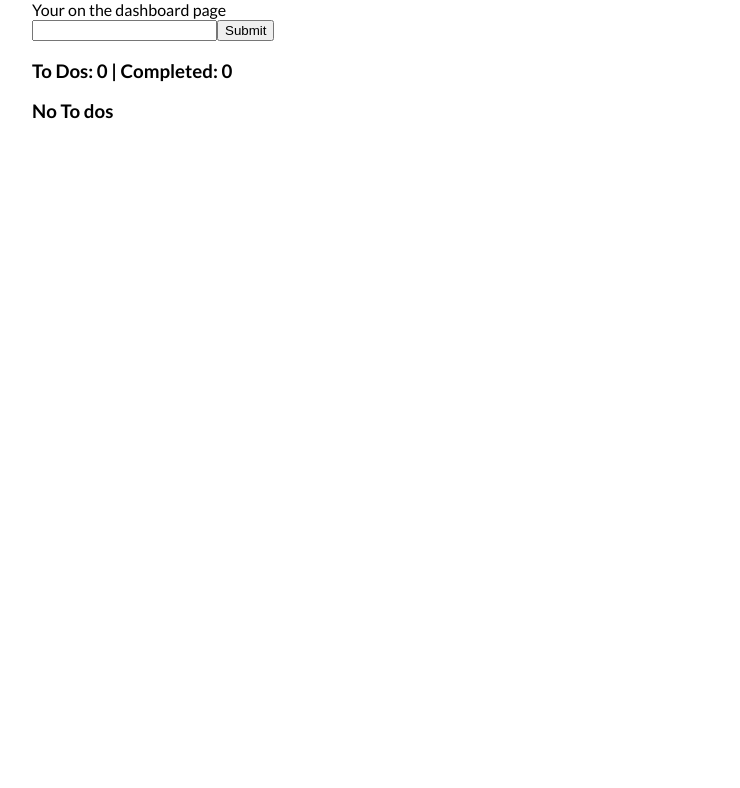
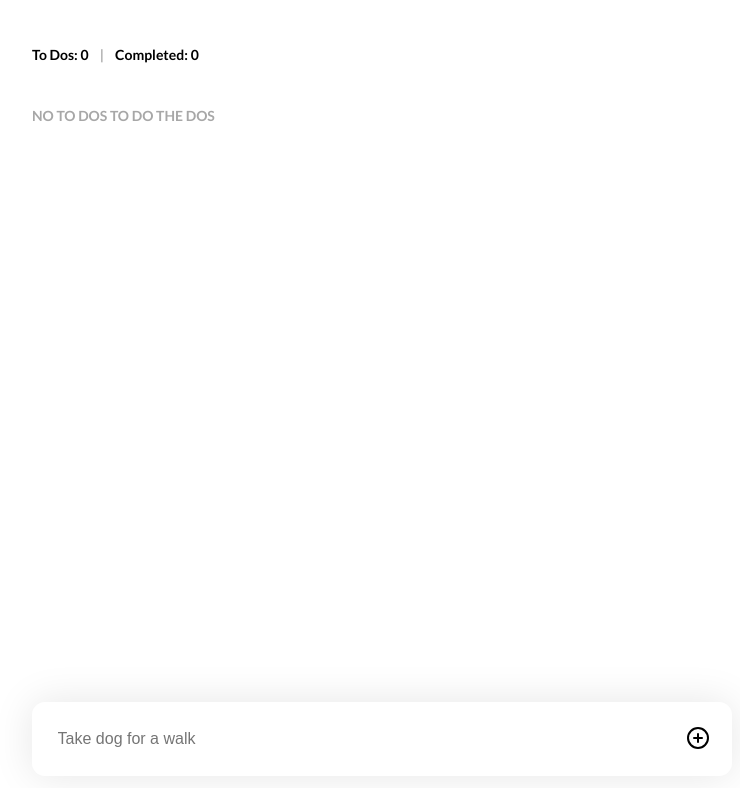
Before and after one commit to ispykenny/to-dos, a React (Create React App) app: page /dashboard in a window 1280 px wide. Shown: the top 788 px of the page, without its empty margins (258-998 px from the left). Built offline with nearby package versions, Linux system fonts and the light colour scheme.

Commit message:
V1 ready

```diff
--- a/src/App.scss
+++ b/src/App.scss
@@ -1,2 +1,3 @@
 @import "./Styles/default";
 @import "./Styles/list";
+@import "./Styles/form";
--- a/src/Components/AddToDos.js
+++ b/src/Components/AddToDos.js
@@ -2,7 +2,7 @@ import React, {useRef, useEffect} from 'react';
 import { v4 as uuidv4 } from 'uuid';
 
 
-const LOCAL_STORAGE_KEY='todoApp.todos'
+const LOCAL_STORAGE_KEY='kennys.todos'
 
 const AddToDos = ({todos, setTodos}) => {
   const to_do_value = useRef()
@@ -10,6 +10,7 @@ const AddToDos = ({todos, setTodos}) => {
   useEffect(() => {
     const storedTodos = JSON.parse(localStorage.getItem(LOCAL_STORAGE_KEY))
     if(storedTodos) setTodos(storedTodos)
+    to_do_value.current.focus();
   }, [setTodos])
 
   useEffect(() => {
@@ -31,11 +32,14 @@ const AddToDos = ({todos, setTodos}) => {
     to_do_value.current.value = null
   }
 
+
   return (
-    <form onSubmit={(event) => add_to_do(event)} >
-      <input type="text" ref={to_do_value}/>
-      <button>Submit</button>
-    </form>
+    <div className="add-to-do">
+      <form onSubmit={(event) => add_to_do(event)} >
+        <input type="text" ref={to_do_value} placeholder="Take dog for a walk"/>
+        <button><svg  width="24" height="24" viewBox="0 0 24 24" fill="none" stroke="currentColor" strokeWidth="2" strokeLinecap="round" strokeLinejoin="round" ><circle cx="12" cy="12" r="10"></circle><line x1="12" y1="8" x2="12" y2="16"></line><line x1="8" y1="12" x2="16" y2="12"></line></svg></button>
+      </form>
+    </div>
   )
 }
 
--- a/src/Components/DisplayedToDos.js
+++ b/src/Components/DisplayedToDos.js
@@ -24,10 +24,24 @@ const DisplayedToDos = ({todos, setTodos}) => {
     });
     setTodos(newTodos)
   }
+
+  const Congrats = () => {
+    if(get_completed() >= todos.length && todos.length >= 1) {
+      return <h4>Congrats you finished your list!</h4>
+    } else if(todos.length >= 1 && get_completed() < todos.length) {
+      return <h4>{todos.length - get_completed()} more to go!</h4>
+    } else {
+      return null
+    }
+  }
+
+
   return (
     <div>
-      <h3>To Dos: {todos.length} | Completed: {get_completed()}</h3>
-        {todos.length >= 1 ? todos.map((item, index) => (
+      <div className="list">
+        <h3>To Dos: {todos.length} <span>|</span> Completed: {get_completed()}</h3>
+        <Congrats/>
+        { todos.length >= 1 ? todos.map((item, index) => (
           <ToDo
             key={index}
             item={item}
@@ -35,7 +49,8 @@ const DisplayedToDos = ({todos, setTodos}) => {
             onClick={() => toggleItem(item.id)}
           />
         )) : <NoToDos/>
-      }
+        }
+      </div>
     </div>
   )
 }
--- a/src/Components/NoToDos.js
+++ b/src/Components/NoToDos.js
@@ -2,8 +2,8 @@ import React from 'react';
 
 const NoToDos = () => {
   return (
-    <div>
-      <h3>No To dos</h3>
+    <div className="list__none">
+      <h3>No To dos to do the dos</h3>
     </div>
   )
 }
--- a/src/Components/ToDo.js
+++ b/src/Components/ToDo.js
@@ -26,7 +26,6 @@ const ToDo = ({item, onClick, onChange}) => {
             <path d="M0,0,4.25,4.25" transform="translate(282.702 194.064) rotate(90)" fill="none" stroke="#adadad" strokeLinecap="round" strokeWidth="1"/>
           </g>
         </svg>
-
       </button>
     </div>
   )
--- a/src/Pages/Dashboard.js
+++ b/src/Pages/Dashboard.js
@@ -9,7 +9,6 @@ const Dashboard = () => {
   return (
     <>
       <Inner>
-        <div>Your on the dashboard page</div>
         <AddToDos todos={todos} setTodos={setTodos}/>
         <DisplayedToDos todos={todos} setTodos={setTodos}/>
       </Inner>
--- /dev/null
+++ b/src/Styles/_form.scss
@@ -0,0 +1,42 @@
+.add-to-do {
+  position: fixed;
+  bottom: 0;
+  width: 90%;
+  border-radius: 13px;
+  max-width: 700px;
+  margin-bottom: 1.5em;
+  box-shadow: 0px 0px 40px rgba(black, 0.1);
+  background: white;
+  z-index: 6;
+
+  form {
+    margin: 0;
+    display: flex;
+    padding: 1em;
+  }
+
+  input {
+    width: 100%;
+    height: 40px;
+    border-radius: 0px;
+    font-size: 1em;
+    border: none;
+    outline: none;
+    padding-left: 0.6em;
+    box-sizing:content-box
+  }
+
+  button {
+    box-shadow: none;
+    border-radius: 0px;
+    background-color: transparent;
+    border: none;
+    position: relative;
+    cursor: pointer;
+    outline: none;
+
+    &:active {
+      top: 1px;
+    }
+  }
+}
--- a/src/Styles/_list.scss
+++ b/src/Styles/_list.scss
@@ -1,6 +1,26 @@
+.list {
+  padding-top: 2em;
+  padding-bottom: 8em;
+
+  h3 {
+    font-size: 14px;
+  }
+
+  h3 span {
+    margin: 0 0.6em;
+    color: #aaa;
+  }
+}
+
+.list__none {
+  padding-top: 1em;
+  color: #a7a7a7;
+  text-transform: uppercase;
+}
+
 .list__item {
-  box-shadow: 0px 0px 40px rgba(black, 0.1);
-  margin-bottom: 2em;
+  border: 1px solid #eee;
+  margin-bottom: 0.5em;
   border-radius: 8px;
   position: relative;
 
@@ -54,7 +74,7 @@
   width: 16px;
   min-width: 16px;
   margin-right: 12px;
-  box-shadow: 0px 0px 40px rgba(black, 0.8);
+  background: #eee;
   border-radius: 3px;
   position: relative;
   top: 3px;
@@ -69,6 +89,9 @@
   }
 }
 
+
+.list__item:hover { box-shadow: 0px 0px 30px rgba(black, 0.1); }
+.list__item:hover button { opacity: 1; }
 .list__item button {
   border: none;
   box-shadow: none;
@@ -77,6 +100,7 @@
   position: absolute;
   color: #a4a4a4;
   cursor: pointer;
-  right: -20px; top: 50%;
-  transform: translateY(-50%);
+  top: 10px; right: 8px;
+  opacity: 0;
+  transition: opacity 300ms ease;
 }
```
Lines whose indentation alone changed are shown as unchanged.
